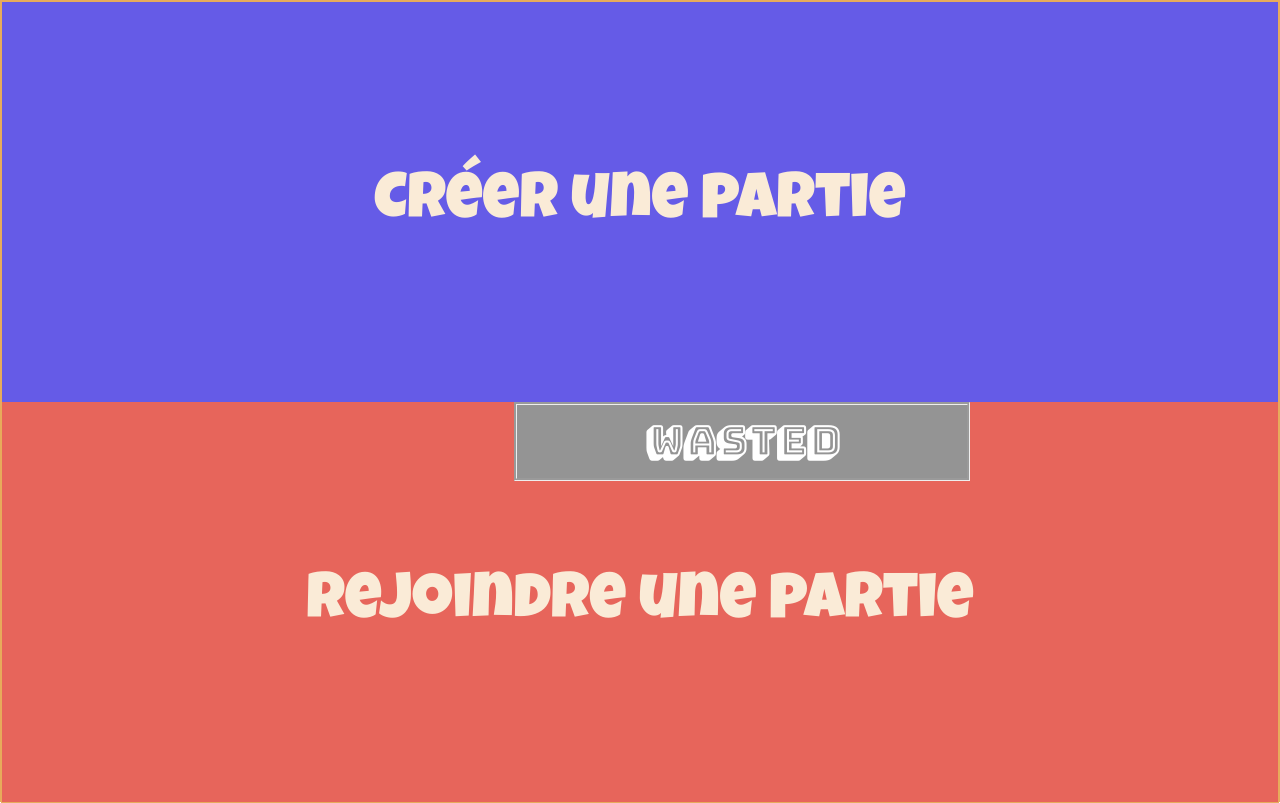
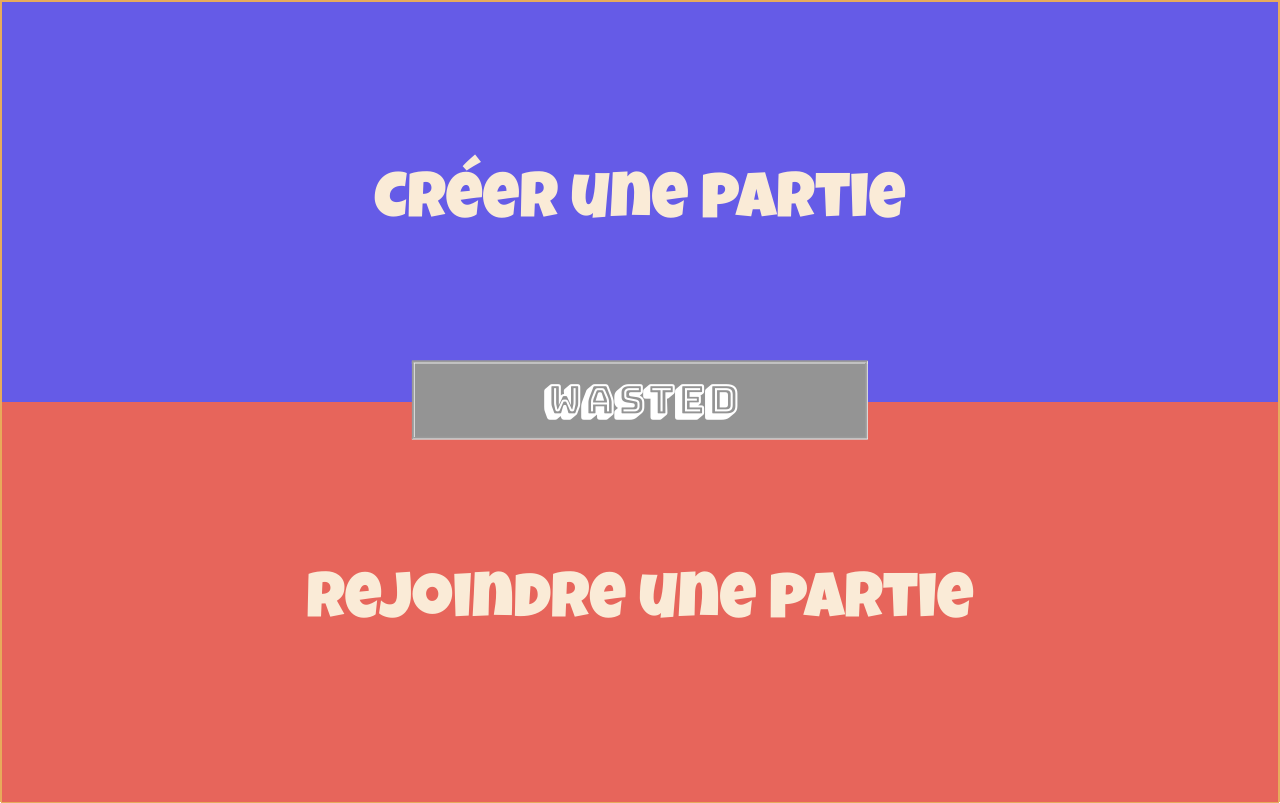
Before and after one commit to H4KRO/Wasted, a PHP site: page / in a window 1280 px wide. Run offline with PHP 8.4, Linux system fonts and the light colour scheme.

Commit message:
CSS Update

```diff
--- a/template/pages/main.php
+++ b/template/pages/main.php
@@ -1,7 +1,4 @@
-
-<section id="wasted">
-    <p><strong>Wasted</strong></p>
-</section>
+<p id="wasted"><strong>Wasted</strong></p>
 <div id="C_P" class ="section">
     <a href="">
         <p class="p_section">Créer une partie</p>
--- a/template/style/style.css
+++ b/template/style/style.css
@@ -62,8 +62,6 @@
   color: rgb(255, 255, 255);
   font-family: 'Bungee Shade', cursive;
   border-style: groove;
-  margin-left: 20%;
-  margin-top:400px;
   padding: 10px;
   padding-left: 10%;
   padding-right: 10%;
@@ -72,6 +70,9 @@
   background-color: #E7AB5B;
   position: fixed;
   z-index: 20;
+  top: 50%;
+  left: 50%;
+  transform: translate(-50%, -50%);
 }
 
 #C_P
@@ -98,8 +99,7 @@
   #wasted
   {
     background-color: rgb(148, 148, 148);
-    margin-left: 40%;
-    margin-right: 40%;
+
   }
   .p_section
   {
```
